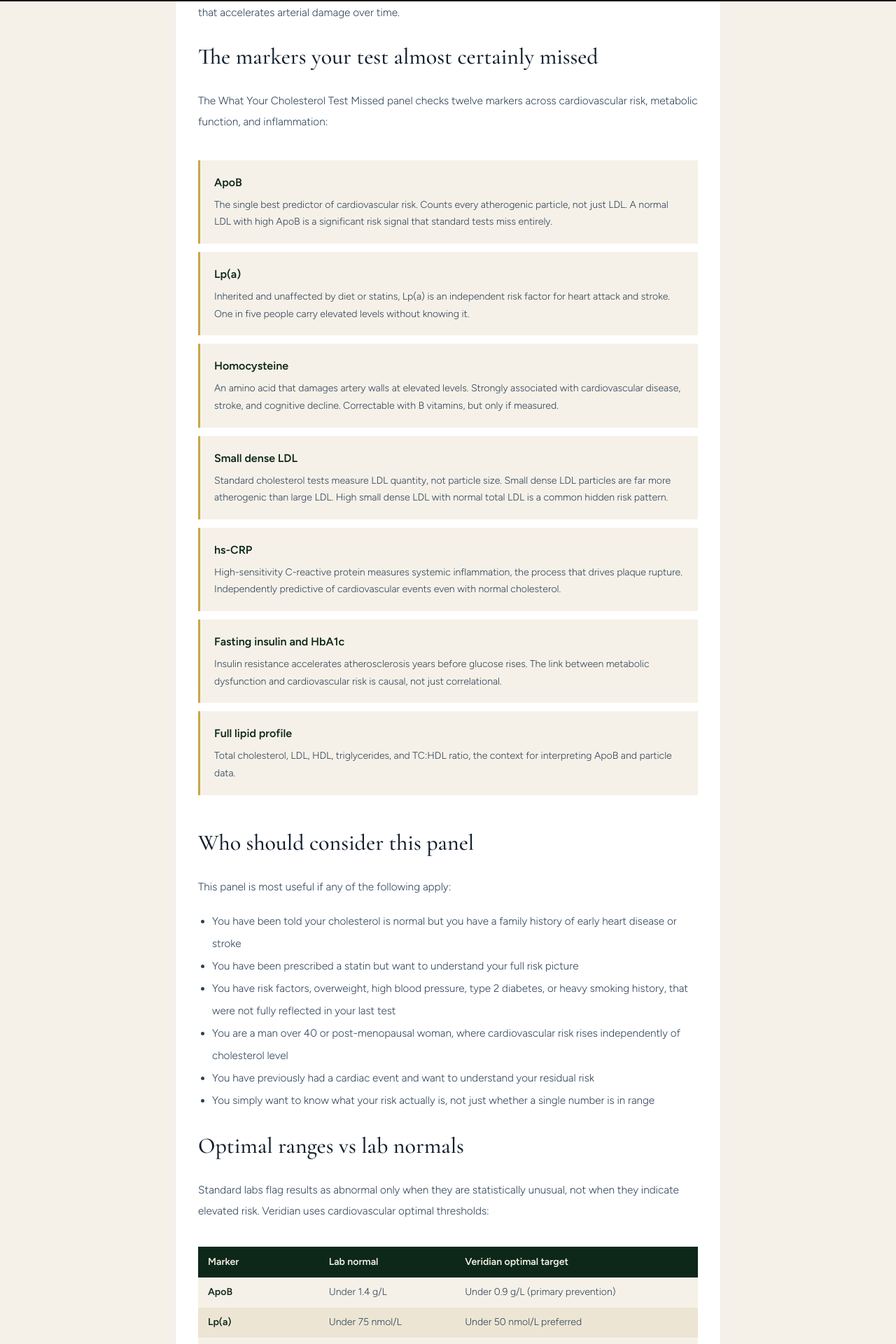
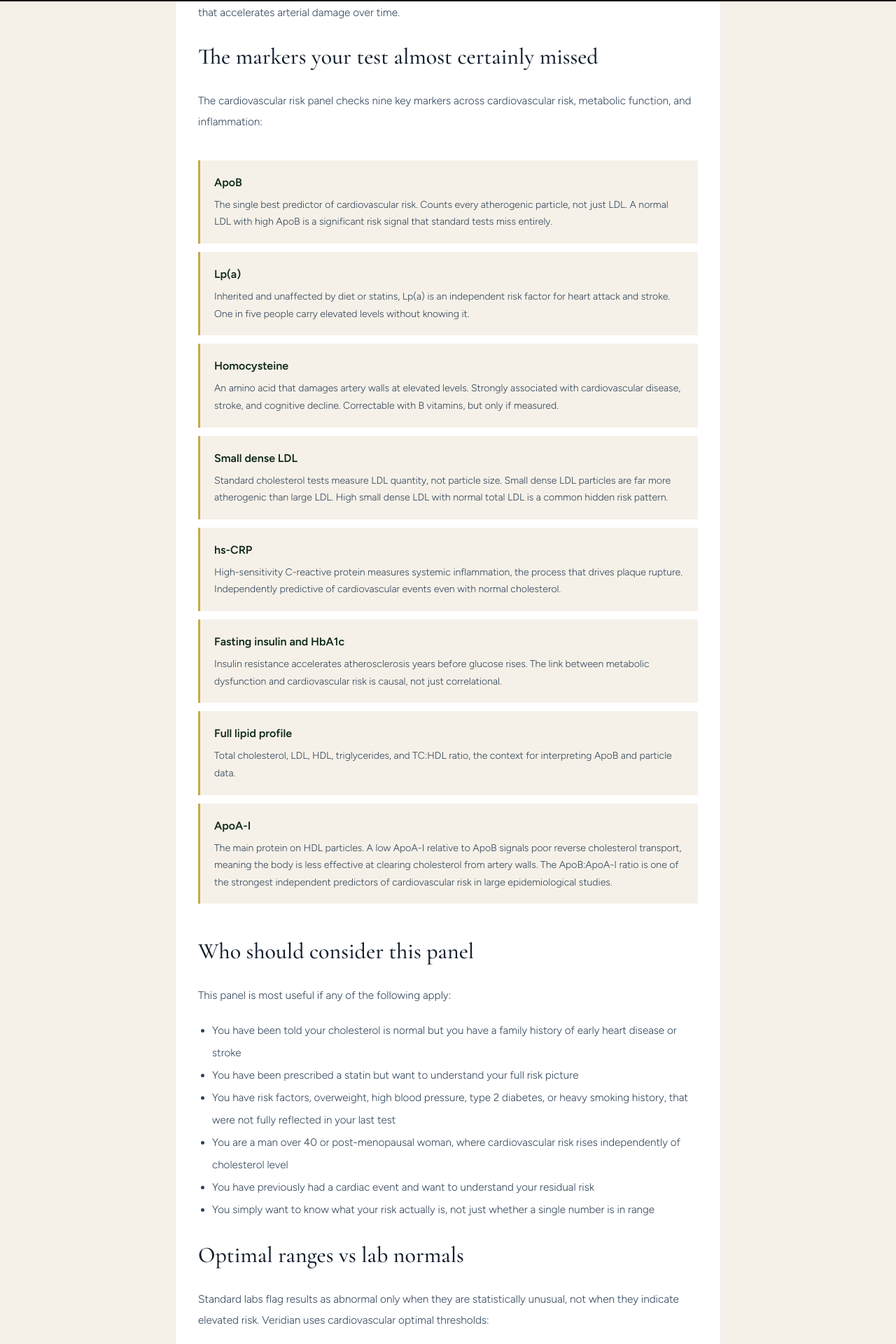
Before and after one commit to Dioscuri2/veridian-clinic, a Next.js app: page /blood-tests/cardiovascular-risk in a window 1280 px wide. Shown: the part 798-2718 px from the top of the page at 70% size. Built offline with nearby package versions, Linux system fonts and the light colour scheme; no server answers.

Commit message:
fix: cardiovascular risk page — CTA copy, ApoB target 0.85, add ApoA-I explanation, fix marker count

```diff
--- a/app/blood-tests/cardiovascular-risk/page.tsx
+++ b/app/blood-tests/cardiovascular-risk/page.tsx
@@ -57,7 +57,7 @@ export default function CardiovascularRiskPage() {
       title="Your cholesterol test didn't tell you the whole story."
       intro="Total cholesterol is one number. Cardiovascular risk is built from twelve. The markers that actually predict a heart attack, ApoB, Lp(a), homocysteine, small dense LDL, fasting insulin, are almost never included in a standard NHS or GP cholesterol test."
       ctas={[
-        { label: "Book What Your Cholesterol Test Missed, £349", href: "/book?tier=cardiovascular-risk", variant: "primary" },
+        { label: "Book the Cardiovascular Risk Panel, £349", href: "/book?tier=cardiovascular-risk", variant: "primary" },
         { label: "Book a GP Discovery Call first", href: "/book?tier=discovery" },
       ]}
     >
@@ -71,7 +71,7 @@ export default function CardiovascularRiskPage() {
 
       <h2 className="cg" style={sectionHeading}>The markers your test almost certainly missed</h2>
       <p style={paragraph}>
-        The What Your Cholesterol Test Missed panel checks twelve markers across cardiovascular risk, metabolic function, and inflammation:
+        The cardiovascular risk panel checks nine key markers across cardiovascular risk, metabolic function, and inflammation:
       </p>
       <div style={{ display: "grid", gap: 12, margin: "20px 0" }}>
         {[
@@ -82,6 +82,7 @@ export default function CardiovascularRiskPage() {
           { marker: "hs-CRP", why: "High-sensitivity C-reactive protein measures systemic inflammation, the process that drives plaque rupture. Independently predictive of cardiovascular events even with normal cholesterol." },
           { marker: "Fasting insulin and HbA1c", why: "Insulin resistance accelerates atherosclerosis years before glucose rises. The link between metabolic dysfunction and cardiovascular risk is causal, not just correlational." },
           { marker: "Full lipid profile", why: "Total cholesterol, LDL, HDL, triglycerides, and TC:HDL ratio, the context for interpreting ApoB and particle data." },
+          { marker: "ApoA-I", why: "The main protein on HDL particles. A low ApoA-I relative to ApoB signals poor reverse cholesterol transport, meaning the body is less effective at clearing cholesterol from artery walls. The ApoB:ApoA-I ratio is one of the strongest independent predictors of cardiovascular risk in large epidemiological studies." },
         ].map(item => (
           <div key={item.marker} style={callout}>
             <p style={{ fontWeight: 700, color: "var(--fo)", marginBottom: 6 }}>{item.marker}</p>
@@ -118,7 +119,7 @@ export default function CardiovascularRiskPage() {
           </thead>
           <tbody>
             {[
-              ["ApoB", "Under 1.4 g/L", "Under 0.9 g/L (primary prevention)"],
+              ["ApoB", "Under 1.4 g/L", "Under 0.85 g/L (primary prevention)"],
               ["Lp(a)", "Under 75 nmol/L", "Under 50 nmol/L preferred"],
               ["Homocysteine", "Under 15 µmol/L", "Under 10 µmol/L"],
               ["hs-CRP", "Under 3 mg/L", "Under 1 mg/L"],
```
